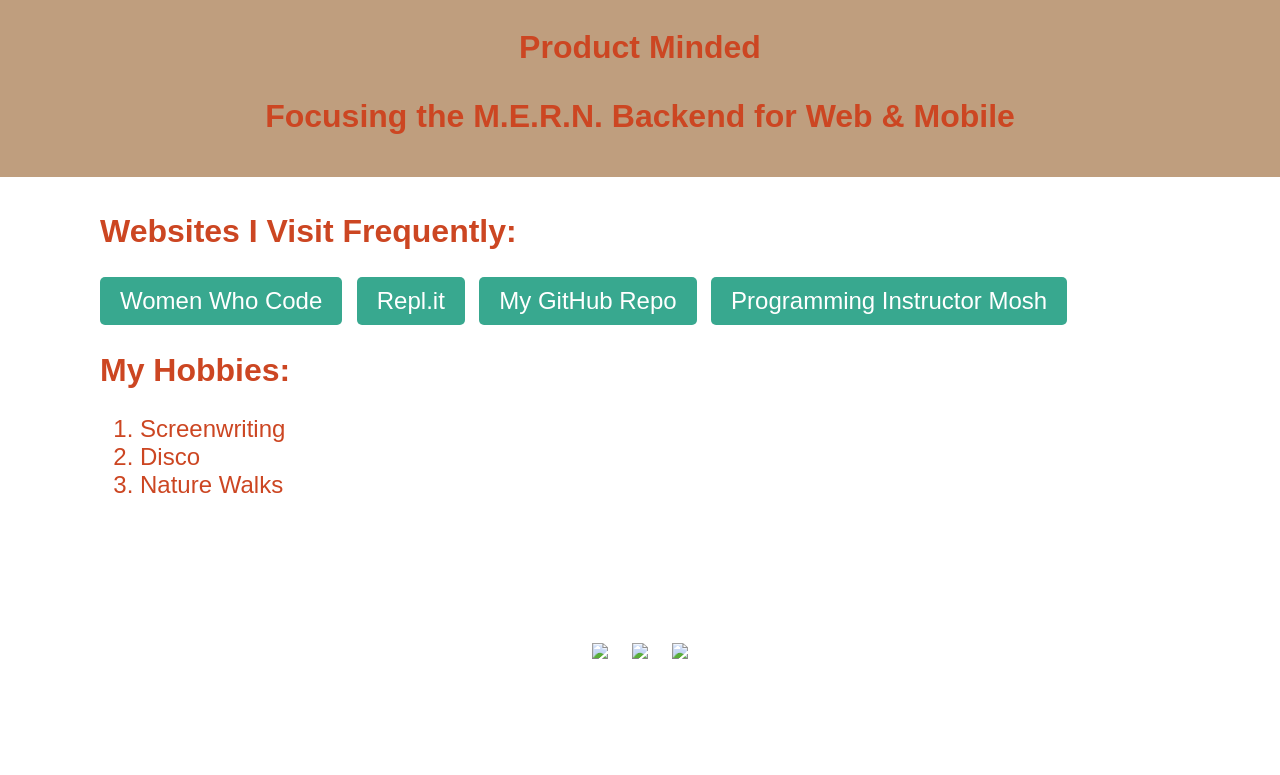
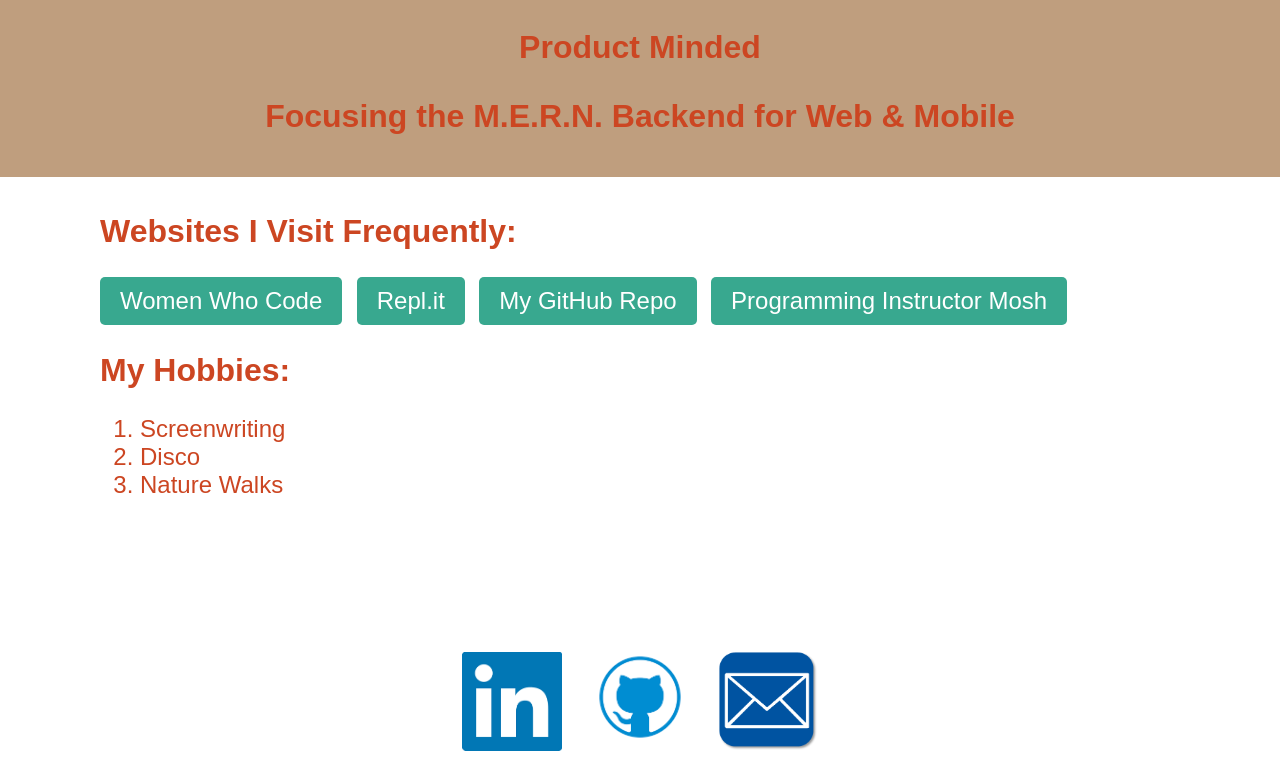
Before and after one commit to LoobySimilien/Three_Page_Portfolio, a plain HTML site: page index.html in a window 1280 px wide. Shown: the part 746-1521 px from the top of the page. Before the commit the page ends 1429 px from the top, so only its background shows below. Drawn offline with Linux system fonts and the light colour scheme; files whose address does not match are found by name.

Commit message:
Update index.html

```diff
--- a/index.html
+++ b/index.html
@@ -50,12 +50,12 @@
 	<div class="contact links padded">
 
 		<h2>Contact Me</h2>
-<!--			<a href="http://twitter.com/Looby Similien">  <img src="images/twitter.png"> </a>
-			<a href="http://facebook.com/Looby Similien"> <img src="images/facebook.png"> </a> -->
+<!--			<a href="http://twitter.com/Looby Similien">  <img src="twitter.png"> </a>
+			<a href="http://facebook.com/Looby Similien"> <img src="facebook.png"> </a> -->
 
-			<a href="http://www.linkedin.com/in/LoobySimilien"> <img src="Images/linkedin.png"> </a>
-			<a href="https://github.com/LoobySimilien">  <img id="github-size" src="Images/github.png"> </a>
-			<a href="mailto:LoobySimilien@gmail.com">     <img src="Images/mail2.png"> </a>
+			<a href="http://www.linkedin.com/in/LoobySimilien"> <img src="linkedin.png"> </a>
+			<a href="https://github.com/LoobySimilien">  <img id="github-size" src="github.png"> </a>
+			<a href="mailto:LoobySimilien@gmail.com">     <img src="mail2.png"> </a>
 
 	</div>
 
```
